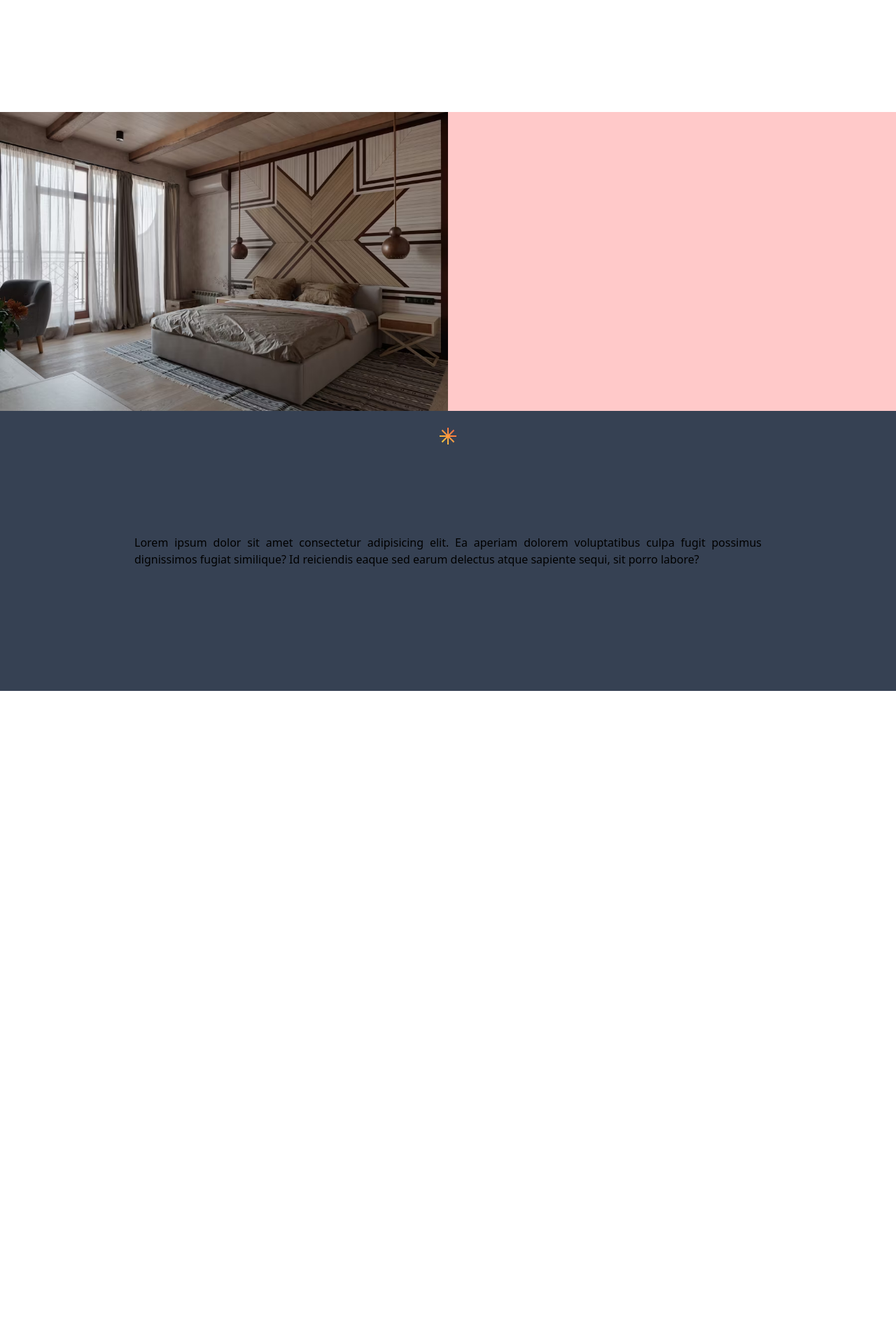
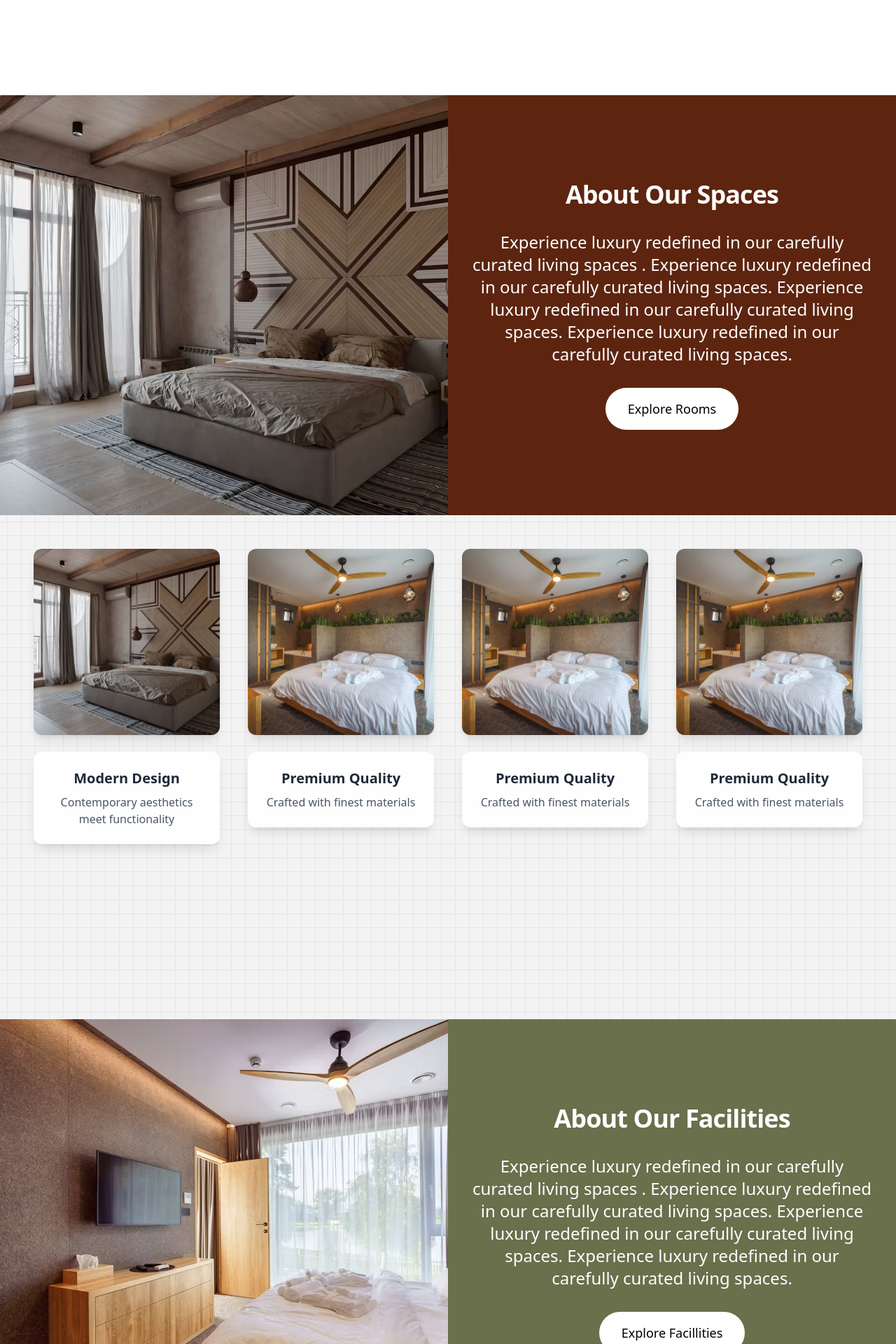
Before and after one commit to saicastic/farmhouse, a Next.js app: page / in a window 1280 px wide. Shown: the part 3600-5520 px from the top of the page at 70% size. Before the commit the page ends 4611 px from the top, so only its background shows below. Built offline with nearby package versions, Linux system fonts and the light colour scheme.

Commit message:
add 4 sections

```diff
--- a/src/app/layout.js
+++ b/src/app/layout.js
@@ -2,6 +2,7 @@ import { Geist, Geist_Mono } from "next/font/google";
 import "./globals.css";
 import { FloatingNav } from "@/components/common/FloatingNav";
 import { IconHome, IconMessage, IconUser } from "@tabler/icons-react";
+import Footer from "@/components/common/Footer";
 
 const geistSans = Geist({
   variable: "--font-geist-sans",
@@ -45,6 +46,7 @@ export default function RootLayout({ children }) {
       >
         <FloatingNav navItems={navItems} />
         {children}
+        <Footer />
       </body>
     </html>
   );
--- a/src/app/page.js
+++ b/src/app/page.js
@@ -3,6 +3,7 @@
 import FeaturesSection from "@/components/homesections/FeaturesSection";
 import HomeAboutus from "@/components/homesections/HomeAboutus";
 import HomeDescription from "@/components/homesections/HomeDescription";
+import HomeFeatures from "@/components/homesections/HomeFeatures";
 import HomeHero from "@/components/homesections/HomeHero";
 import ZoomParallax from "@/components/homesections/ZoomParallax";
 import { ReactLenis } from "lenis/react";
@@ -14,7 +15,46 @@ export default function Home() {
         <HomeHero />
         <FeaturesSection />
         <ZoomParallax />
-        <HomeAboutus />
+        <HomeAboutus
+          imgUrl="/roomimgs/room1.avif"
+          title="About Our Spaces"
+          description="Experience luxury redefined in our carefully curated living spaces . Experience luxury redefined in our carefully curated living spaces. Experience luxury redefined in our carefully curated living spaces. Experience luxury redefined in our carefully curated living spaces."
+          buttonText="Explore Rooms"
+          bgColor="#5d2510"
+        />
+        <HomeFeatures
+          backgroundPattern="/custom-pattern.png"
+          items={[
+            {
+              image: "/roomimgs/room1.avif",
+              title: "Modern Design",
+              description: "Contemporary aesthetics meet functionality",
+            },
+            {
+              image: "/roomimgs/room2.avif",
+              title: "Premium Quality",
+              description: "Crafted with finest materials",
+            },
+            {
+              image: "/roomimgs/room2.avif",
+              title: "Premium Quality",
+              description: "Crafted with finest materials",
+            },
+            {
+              image: "/roomimgs/room2.avif",
+              title: "Premium Quality",
+              description: "Crafted with finest materials",
+            },
+            // Add at least 4 items for proper grid layout
+          ]}
+        />
+        <HomeAboutus
+          imgUrl="/roomimgs/room4.avif"
+          title="About Our Facilities"
+          description="Experience luxury redefined in our carefully curated living spaces . Experience luxury redefined in our carefully curated living spaces. Experience luxury redefined in our carefully curated living spaces. Experience luxury redefined in our carefully curated living spaces."
+          buttonText="Explore Facillities"
+          bgColor="#6a6f4c"
+        />
         <HomeDescription />
       </main>
     </ReactLenis>
--- /dev/null
+++ b/src/components/common/Footer.jsx
@@ -0,0 +1,7 @@
+import React from "react";
+
+const Footer = () => {
+  return <div>Footer</div>;
+};
+
+export default Footer;
--- a/src/components/homesections/HomeAboutus.jsx
+++ b/src/components/homesections/HomeAboutus.jsx
@@ -1,19 +1,46 @@
 import Image from "next/image";
 import React from "react";
 
-const HomeAboutus = () => {
+const HomeAboutus = ({ title, description, buttonText, imgUrl, bgColor }) => {
   return (
-    <section className="w-full bg-red-200 mt-6">
-      <div className="flex w-full">
-        <div className="flex-[1]">
+    <section
+      className={`w-full text-white ${
+        bgColor.startsWith("#") ? "" : `bg-${bgColor}`
+      }`}
+      style={bgColor.startsWith("#") ? { backgroundColor: bgColor } : {}}
+    >
+      <div className="flex flex-col md:flex-row w-full max-w-[1920px] mx-auto">
+        {/* Image Container */}
+        <div className="w-full md:w-1/2 h-[300px] sm:h-[400px] md:h-[500px] lg:h-[600px] relative overflow-hidden order-2 md:order-1">
           <Image
-            src="/roomimgs/room1.avif"
-            width={100}
-            height={100}
-            alt="room image"
+            src={imgUrl}
+            fill
+            alt="About us image"
+            className="object-cover object-center"
+            sizes="(max-width: 768px) 100vw, 50vw"
+            priority
           />
         </div>
-        <div className="flex flex-[1]"></div>
+
+        {/* Content Container */}
+        <div className="w-full md:w-1/2 flex items-center justify-center py-8 md:py-12 lg:py-16 order-1 md:order-2">
+          <div className="w-[90%] text-center  space-y-4 sm:space-y-6 md:space-y-8">
+            <h2 className="text-xl sm:text-2xl md:text-3xl lg:text-4xl font-bold tracking-tight">
+              {title}
+            </h2>
+
+            <p className="text-base sm:text-lg md:text-xl lg:text-2xl leading-one">
+              {description}
+            </p>
+
+            <button
+              aria-label={buttonText}
+              className="bg-white text-black px-6 sm:px-8 py-3 sm:py-4 text-sm sm:text-base md:text-lg rounded-full hover:bg-opacity-90 transition-all duration-300"
+            >
+              {buttonText}
+            </button>
+          </div>
+        </div>
       </div>
     </section>
   );
--- a/src/components/homesections/HomeDescription.jsx
+++ b/src/components/homesections/HomeDescription.jsx
@@ -3,22 +3,35 @@ import React from "react";
 
 const HomeDescription = () => {
   return (
-    <section className="w-full bg-gray-700 overflow-hidden h-[50vh] flex flex-col items-center py-6 relative">
-      <div className="w-6 h-6">
+    <section className="w-full bg-gray-700 min-h-[50vh] flex flex-col items-center justify-center py-12 px-4 sm:px-6 lg:px-8 2xl:px-12 relative">
+      {/* Max-width container */}
+      <div className="w-full max-w-[1920px] mx-auto flex flex-col items-center">
+        {/* Logo container with responsive sizing */}
+        <div className="w-8 h-8 sm:w-10 sm:h-10 md:w-12 md:h-12 lg:w-14 lg:h-14 xl:w-16 xl:h-16 mb-4 sm:mb-6 md:mb-8">
           <Image
             src="/svg/temp.svg"
+            layout="responsive"
+            width={100}
             height={100}
-          width={100}
-          alt="temp svg logo"
+            alt="Company logo"
+            className="object-contain"
           />
         </div>
-      <div className="absolute w-[70%] top-[50%] left-[50%] transform -translate-x-1/2 -translate-y-1/2 text-justify">
-        <p>
+
+        {/* Text content with responsive typography and spacing */}
+        <div className="w-full px-4 sm:px-6 md:px-8 lg:px-10 xl:px-12 2xl:px-16">
+          <p className="text-white text-justify text-xs sm:text-sm md:text-base lg:text-lg xl:text-xl 2xl:text-2xl leading-relaxed sm:leading-loose md:leading-loose font-light tracking-wide max-w-4xl mx-auto [text-align-last:center]">
             Lorem ipsum dolor sit amet consectetur adipisicing elit. Ea aperiam
             dolorem voluptatibus culpa fugit possimus dignissimos fugiat
             similique? Id reiciendis eaque sed earum delectus atque sapiente
             sequi, sit porro labore?
+            {/* Responsive text continuation */}
+            Lorem ipsum dolor sit amet, consectetur adipisicing elit. Autem,
+            inventore laboriosam. Mollitia consequuntur tempora recusandae ea a
+            quam nemo nisi eaque eveniet laboriosam! Id modi aliquid, omnis
+            velit fuga corporis?
           </p>
+        </div>
       </div>
     </section>
   );
--- /dev/null
+++ b/src/components/homesections/HomeFeatures.jsx
@@ -0,0 +1,52 @@
+import Image from "next/image";
+import React from "react";
+
+const HeroFeatures = ({ items }) => {
+  return (
+    <section
+      className="w-full min-h-[90vh] relative py-12 px-4 sm:px-6 lg:px-8 xl:px-12 2xl:px-16"
+      style={{
+        backgroundColor: "#F3F3F3",
+        backgroundImage: `
+          linear-gradient(0deg, transparent 24%, #E1E1E1 25%, #E1E1E1 26%, transparent 27%, transparent 74%, #E1E1E1 75%, #E1E1E1 76%, transparent 77%, transparent),
+          linear-gradient(90deg, transparent 24%, #E1E1E1 25%, #E1E1E1 26%, transparent 27%, transparent 74%, #E1E1E1 75%, #E1E1E1 76%, transparent 77%, transparent)
+        `,
+        backgroundSize: "40px 40px",
+        backgroundPosition: "0 0, 20px 20px",
+      }}
+    >
+      <div className="max-w-[1920px] mx-auto my-auto relative">
+        <div className="grid grid-cols-2 md:grid-cols-4 gap-6 sm:gap-8 md:gap-10">
+          {items.map((item, index) => (
+            <div
+              key={index}
+              className="group flex flex-col items-center gap-4 sm:gap-6"
+            >
+              {/* Image Container */}
+              <div className="w-full aspect-square relative rounded-xl overflow-hidden shadow-lg">
+                <Image
+                  src={item.image}
+                  fill
+                  alt={item.title}
+                  className="object-cover transition-transform duration-300 group-hover:scale-105"
+                />
+              </div>
+
+              {/* Text Box */}
+              <div className="w-full bg-white/90 backdrop-blur-sm rounded-xl p-4 sm:p-6 text-center shadow-lg">
+                <h3 className="text-sm sm:text-base md:text-lg lg:text-xl font-semibold text-gray-800 mb-2">
+                  {item.title}
+                </h3>
+                <p className="text-xs sm:text-sm md:text-base text-gray-600">
+                  {item.description}
+                </p>
+              </div>
+            </div>
+          ))}
+        </div>
+      </div>
+    </section>
+  );
+};
+
+export default HeroFeatures;
```
Lines whose indentation alone changed are shown as unchanged.
